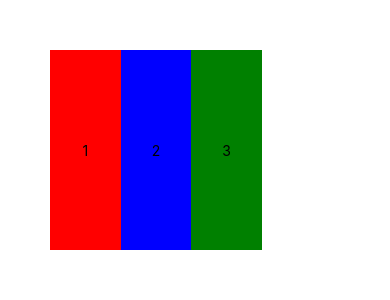
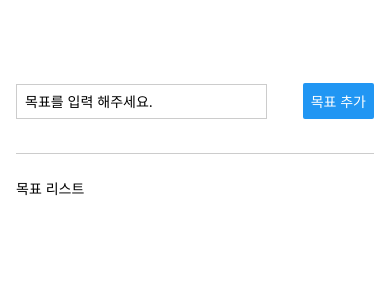
Before and after one commit to myongdol/Learn_ReactNative, a React Native app: screen / in a window 390 px wide. Shown: the top 300 px of the page. Built offline with nearby package versions, Linux system fonts and the light colour scheme.

Commit message:
레이아웃 기본 작업

```diff
--- a/App.js
+++ b/App.js
@@ -1,79 +1,42 @@
-// import { Button, StyleSheet, Text, TextInput, View } from 'react-native';
-
-// export default function App() {
-//   return (
-//     <View style={styles.appContainer}>
-//       <View style={styles.inputContainer}>
-//         <TextInput style={styles.textInput} placeholder='목표를 입력 해주세요.'/>
-//         <Button title='목표추가'/>
-//       </View>
-//       <View>
-//         <Text>목표 리스트</Text>
-//       </View>
-//     </View>
-//   );
-// }
-
-// const styles = StyleSheet.create({
-//   appContainer: {
-//    padding: 50
-//   },
-//   inputContainer: {
-//     flexDirection: 'row',
-//     justifyContent: 'space-between'
-//   },
-//   textInput: {
-//     borderWidth: 1,
-//     borderColor: '#cccccc',
-//     width: '80%',
-//     marginRight: 8,
-//     padding: 8,
-//   }
-// });
-import React from 'react';
-import { Text, View } from 'react-native';
+import { Button, StyleSheet, Text, TextInput, View } from 'react-native';
 
 export default function App() {
   return (
-    <View style={{
-      padding: 50,
-      flexDirection: 'row',
-      width: '80%',
-      height: 300,
-      justifyContent: 'space-around',
-      alignItems: 'stretch',
-      }}
-    >
-      <View
-        style={{
-          backgroundColor: 'red',
-          justifyContent: 'center',
-          alignItems: 'center',
-          flex: 1,
-        }}
-      >
-        <Text>1</Text>
+    <View style={styles.appContainer}>
+      <View style={styles.inputContainer}>
+        <TextInput style={styles.textInput} placeholder='목표를 입력 해주세요.'/>
+        <Button title='목표 추가'/>
       </View>
-      <View
-        style={{
-          backgroundColor: 'blue',
-          justifyContent: 'center',
-          alignItems: 'center',
-          flex: 1,
-        }}
-      >
-        <Text>2</Text>
-      </View>
-      <View
-        style={{
-          backgroundColor: 'green',
-          justifyContent: 'center',
-          alignItems: 'center',
-          flex: 1,
-        }}
-      >
-        <Text>3</Text>
+      <View style={styles.listContainer}>
+        <Text>목표 리스트</Text>
       </View>
     </View>
   );
 }
+
+const styles = StyleSheet.create({
+  appContainer: {
+   flex: 1,
+   padding: 50,
+   paddingHorizontal: 16
+  },
+  inputContainer: {
+    flex: 1,
+    flexDirection: 'row',
+    justifyContent: 'space-between',
+    alignItems: 'center',
+    marginBottom: 24,
+    borderBottomWidth: 1,
+    borderBottomColor: '#cccccc'
+  },
+  textInput: {
+    borderWidth: 1,
+    borderColor: '#cccccc',
+    width: '70%',
+    marginRight: 8,
+    padding: 8,
+  },
+  listContainer: {
+    flex: 6
+  }
+});
```
Also changed, not shown: 1 other file (tests, documents, lock files or other folders).
